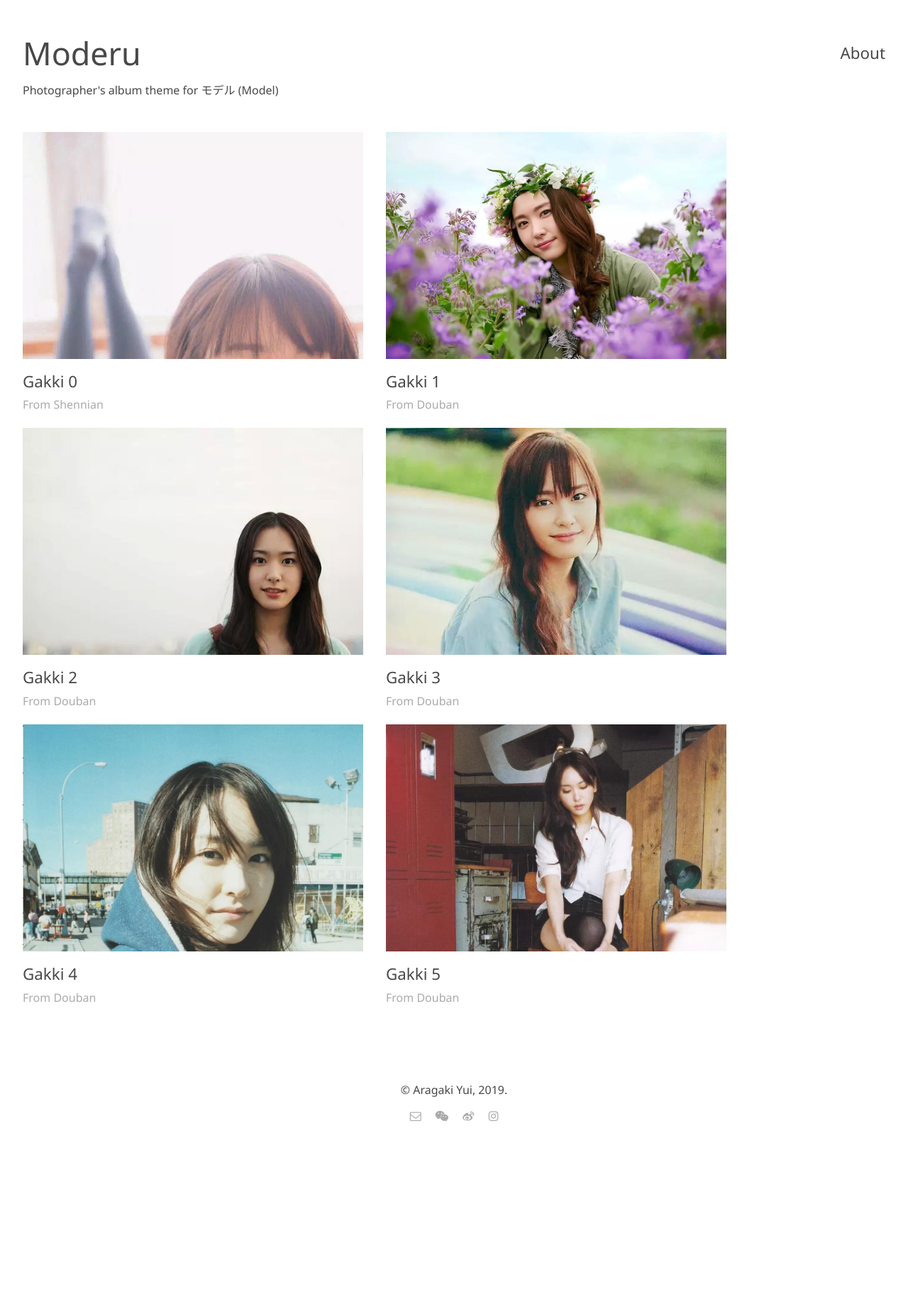
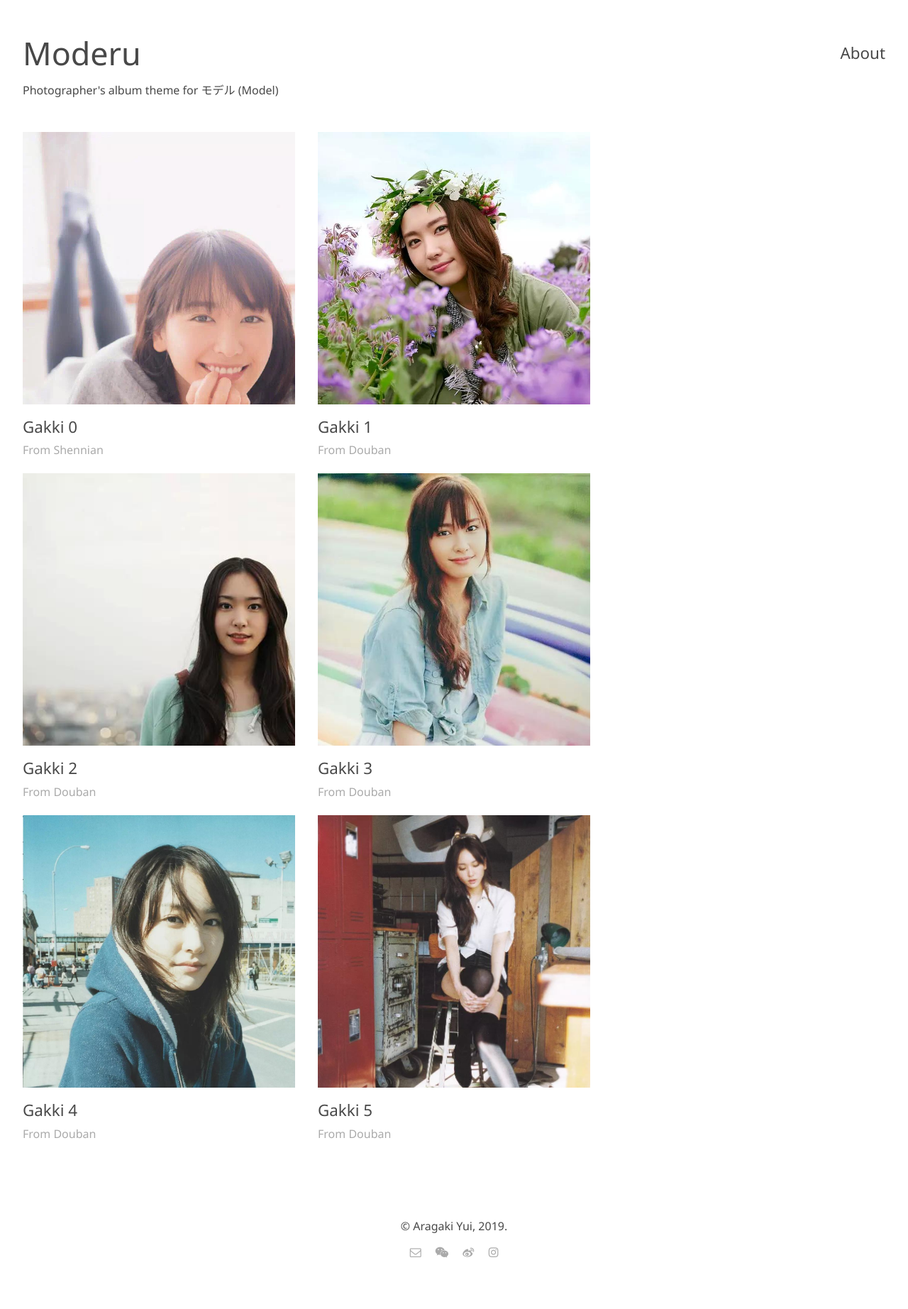
Before and after one commit to crispgm/moderu, a Jekyll site: the page built from index.html, in a window 1280 px wide. Shown: the whole page at 71% size. Built offline with Jekyll 4.4.1, drawn with Linux system fonts in a browser that asks for light colours; some web fonts are replaced; before the commit the page ends 1653 px from its top, so only the background shows below that.

Commit message:
use squared pics

```diff
--- a/_sass/_pic.scss
+++ b/_sass/_pic.scss
@@ -23,11 +23,11 @@
   display: none;
   font-size: 1.2rem;
   font-weight: bold;
-  height: 20rem;
-  line-height: 20rem;
+  height: 24rem;
+  line-height: 24rem;
   position: absolute;
   text-align: center;
-  width: 30rem;
+  width: 24rem;
   z-index: 999;
 }
 
@@ -35,8 +35,8 @@
   background-size: cover;
   background-position: top center;
   background-repeat: no-repeat;
-  height: 20rem;
-  width: 30rem;
+  height: 24rem;
+  width: 24rem;
 }
 
 .pic-title {
```
